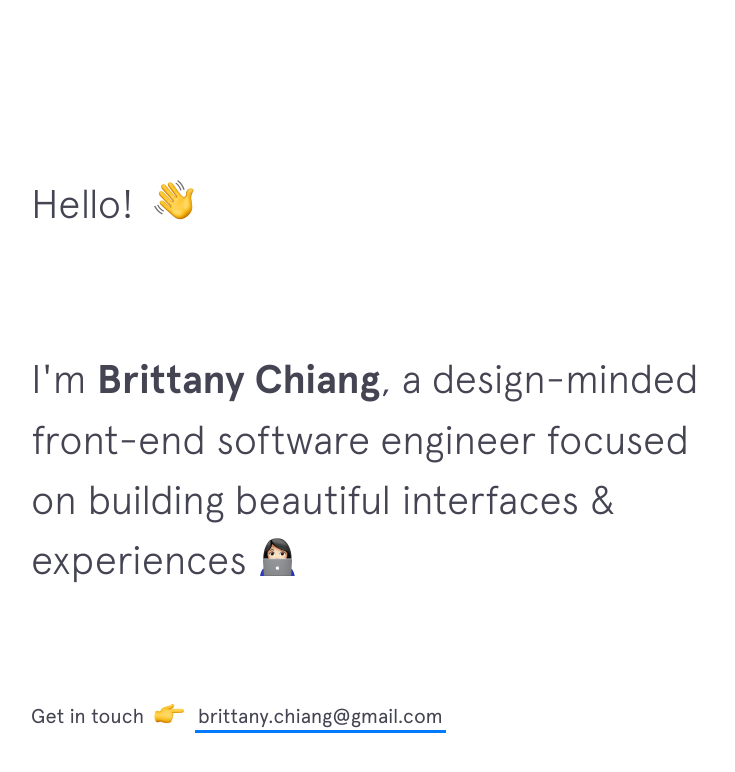
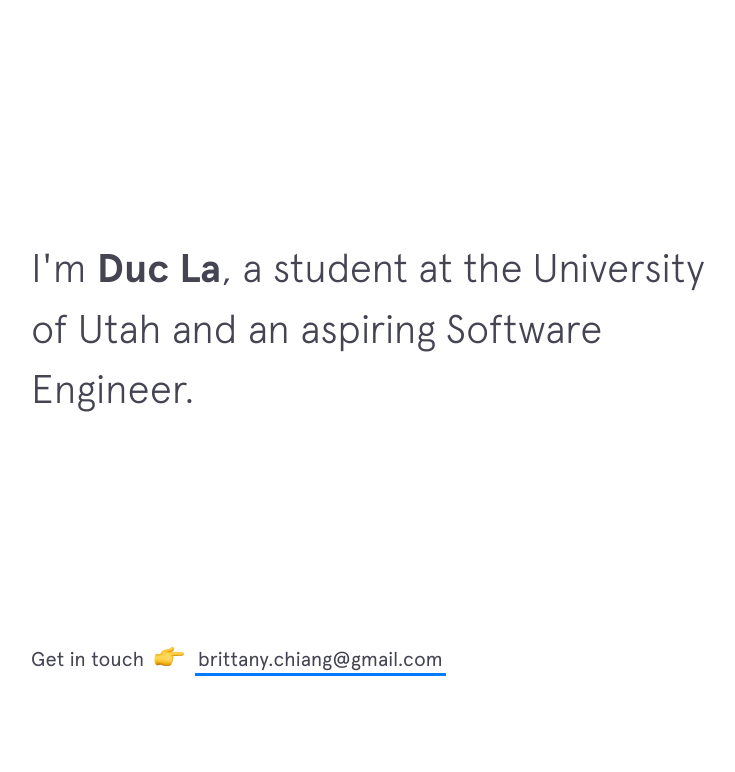
Before and after one commit to duc-la/duc-la.github.io, a Jekyll site: the page built from index.html, in a window 1280 px wide and 900 px high. Shown: the top 772 px of the window, without its empty margins (69-804 px from the left). Built offline with Jekyll 4.4.1, drawn with Linux system fonts in a browser that asks for light colours; nearby versions of some CDN libraries.

Commit message:
Experiment intro

```diff
--- a/_includes/intro.html
+++ b/_includes/intro.html
@@ -1,11 +1,10 @@
 <header class="intro">
-  <h1 class="intro__hello">Hello!
+  <!-- <h1 class="intro__hello">Hello!
     <span class="emoji wave-hand animated"></span>
-  </h1>
+  </h1> -->
 
   <h2 class="intro__tagline">I'm
-    <span class="name">Brittany Chiang</span>, a design-minded front-end software engineer focused on building beautiful interfaces &amp; experiences
-    <span class="emoji technologist"></span>
+    <span class="name">Duc La</span>, a student at the University of Utah and an aspiring Software Engineer.
   </h2>
 
   <h3 class="intro__contact">
```
